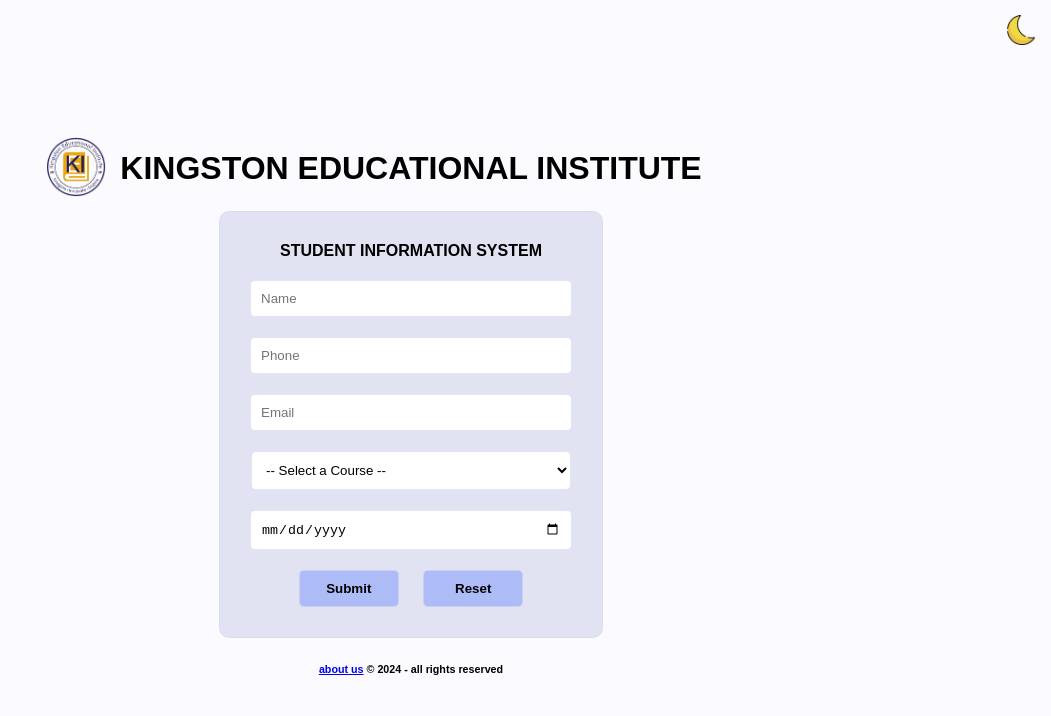
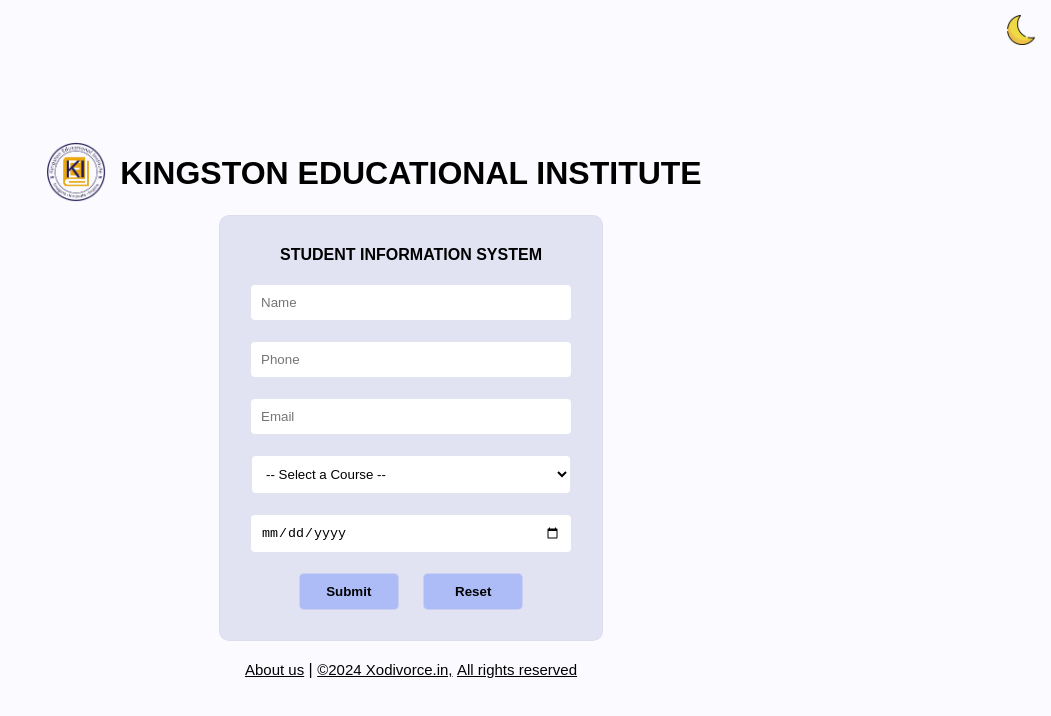
Before and after one commit to xodivorce/kei-portfolio, a plain HTML site: page index.html in a window 1280 px wide. Shown: the whole page, without its empty margins (229-1280 px from the left). Drawn offline with Linux system fonts and the light colour scheme.

Commit message:
modified footer

```diff
--- a/index.html
+++ b/index.html
@@ -38,7 +38,11 @@
             <div class="loader"></div>
           </div>
     </form>
-    <h6><a href="https://keical.edu.in">about us</a> © 2024 - all rights reserved</h6>
     <script src="script.js"></script>
 </body>
+<footer>
+    <p> <a href="https://keical.edu.in">About us</a> |
+    <a href="https://instagram.com/xodivorce"> &copy;2024 Xodivorce.in,</a>
+    <a href="https://github.com/xodivorce"> All rights reserved</a> </p>
+</footer>
 </html>
--- a/styles.css
+++ b/styles.css
@@ -117,3 +117,7 @@ p {
     text-align: center;
     margin-top: 20px;
 }
+a{
+    color: #000000;
+    font-size: 15px;
+}
```
